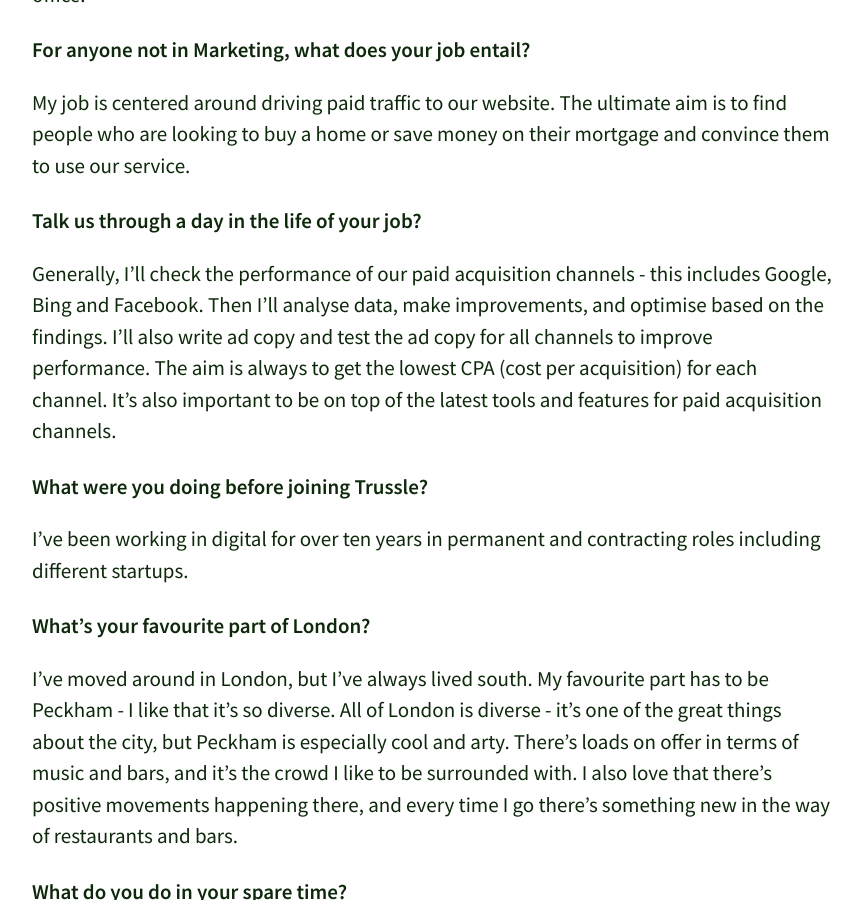
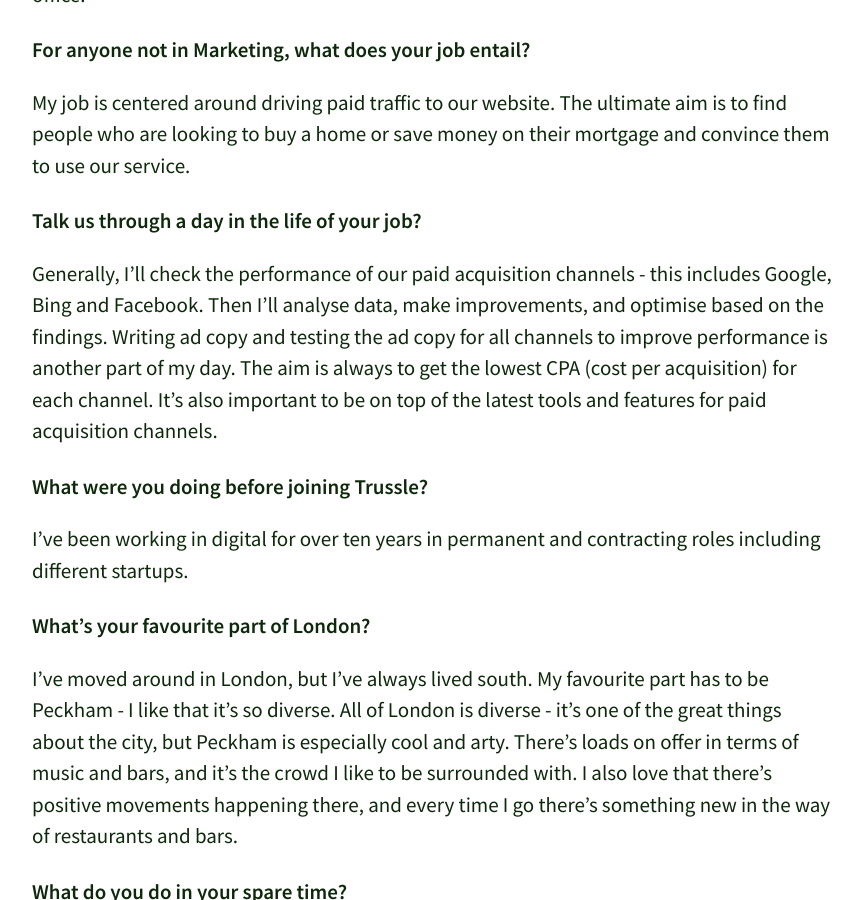
Before and after one commit to olitrussle/blog, a Jekyll site: the page built from _posts/2017-06-05-meet-the-team-nursel.md, in a window 1280 px wide and 900 px high, scrolled down 1093 px. Shown: the whole window, without its empty margins (208-1070 px from the left). Built offline with Jekyll 4.4.1, drawn with Linux system fonts in a browser that asks for light colours; comment, search, counter and statistics services are not loaded.

Commit message:
Updated 2017-06-05-meet-the-team-nursel.md

```diff
--- a/_posts/2017-06-05-meet-the-team-nursel.md
+++ b/_posts/2017-06-05-meet-the-team-nursel.md
@@ -19,7 +19,7 @@ Nursel joins Trussle after working in a number of startups over the past few yea
 My job is centered around driving paid traffic to our website. The ultimate aim is to find people who are looking to buy a home or save money on their mortgage and convince them to use our service.
 
 ### Talk us through a day in the life of your job?
-Generally, I’ll check the performance of our paid acquisition channels - this includes Google, Bing and Facebook. Then I’ll analyse data, make improvements, and optimise based on the findings. I’ll also write ad copy and test the ad copy for all channels to improve performance. The aim is always to get the lowest CPA (cost per acquisition) for each channel. It’s also important to be on top of the latest tools and features for paid acquisition channels.
+Generally, I’ll check the performance of our paid acquisition channels - this includes Google, Bing and Facebook. Then I’ll analyse data, make improvements, and optimise based on the findings. Writing ad copy and testing the ad copy for all channels to improve performance is another part of my day. The aim is always to get the lowest CPA (cost per acquisition) for each channel. It’s also important to be on top of the latest tools and features for paid acquisition channels.
 
 ### What were you doing before joining Trussle?
 I’ve been working in digital for over ten years in permanent and contracting roles including different startups.
```
